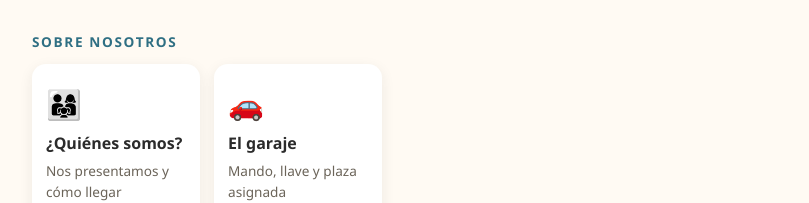
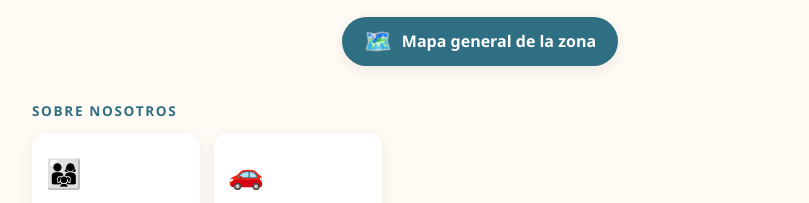
Before and after one commit to aMendizabalOsa/home-exchange-zarautz, a plain HTML site: page index.html in a window 1280 px wide. Shown: the part 595-798 px from the top of the page, without its empty margins (160-969 px from the left). Drawn offline with Linux system fonts and the light colour scheme.

Commit message:
Se incluye mapa general en la portada

```diff
--- a/assets/css/style.css
+++ b/assets/css/style.css
@@ -80,6 +80,25 @@ a:hover { text-decoration: underline; }
 .hero-text { text-align: center; margin-top: 26px; }
 .hero-text h1 { margin: 0 0 8px; font-size: clamp(1.5rem, 4vw, 2.2rem); color: var(--color-ink); }
 .hero-text .tagline { margin: 0 auto; max-width: 46ch; color: var(--color-muted); font-size: 1.05rem; }
+
+/* Acceso al mapa general desde la portada */
+.map-cta {
+  display: flex;
+  align-items: center;
+  justify-content: center;
+  gap: 10px;
+  width: fit-content;
+  margin: 20px auto 0;
+  padding: 12px 22px;
+  background: var(--color-sea);
+  color: #fff;
+  border-radius: 999px;
+  font-weight: 700;
+  box-shadow: var(--shadow);
+  transition: transform 0.15s ease, box-shadow 0.15s ease;
+}
+.map-cta:hover { transform: translateY(-2px); box-shadow: 0 8px 20px rgba(43,43,43,0.16); text-decoration: none; }
+.map-cta-icon { font-size: 1.4rem; line-height: 1; }
 
 /* Top nav (secondary pages) */
 .top-bar {
--- a/assets/js/render-home.js
+++ b/assets/js/render-home.js
@@ -28,6 +28,7 @@
     setText("#site-title", I18N.t(strings.siteTitle));
     setText("#site-tagline", I18N.t(strings.tagline));
     setText("#site-footer", I18N.t(strings.footer));
+    setText("#map-cta-text", I18N.t(strings.mapCta));
     var switcher = document.getElementById("lang-switcher");
     if (switcher) I18N.renderSwitcher(switcher);
   }
--- a/data/strings.json
+++ b/data/strings.json
@@ -1,6 +1,6 @@
 {
   "siteUrl": "https://amendizabalosa.github.io/home-exchange-zarautz/",
-  "myMapsEmbedUrl": "https://www.google.com/maps/d/embed?mid=1mx1IKQ8nXuy35l-1IYd5O1Mgbk9s8kw",
+  "myMapsEmbedUrl": "https://www.google.com/maps/d/embed?mid=1mx1IKQ8nXuy35l-1IYd5O1Mgbk9s8kw&ll=43.27657296708176%2C-2.1332200000000023&z=12",
   "siteTitle": { "es": "Ongi etorri — ¡Bienvenidos a casa!", "en": "Ongi etorri — Welcome Home!", "fr": "Ongi etorri — Bienvenue chez nous !" },
   "tagline": { "es": "La casa de Maren, Maitane y Anjel en Zarautz — toda la casa es vuestra", "en": "Maren, Maitane & Anjel's home in Zarautz — the whole house is yours", "fr": "La maison de Maren, Maitane et Anjel à Zarautz — toute la maison est à vous" },
   "backLink": { "es": "← Volver", "en": "← Back", "fr": "← Retour" },
@@ -17,6 +17,7 @@
   "printButton": { "es": "🖨️ Imprimir / Guardar como PDF", "en": "🖨️ Print / Save as PDF", "fr": "🖨️ Imprimer / Enregistrer en PDF" },
   "qrCaption": { "es": "Escanea este código para abrir la guía en tu móvil", "en": "Scan this code to open the guide on your phone", "fr": "Scannez ce code pour ouvrir le guide sur votre téléphone" },
   "openMapLink": { "es": "Ver en el mapa →", "en": "View on map →", "fr": "Voir sur la carte →" },
+  "mapCta": { "es": "Mapa general de la zona", "en": "Area overview map", "fr": "Carte générale de la région" },
   "wifiNetworkLabel": { "es": "Red", "en": "Network", "fr": "Réseau" },
   "wifiPasswordLabel": { "es": "Contraseña", "en": "Password", "fr": "Mot de passe" }
 }
--- a/index.html
+++ b/index.html
@@ -32,6 +32,11 @@
     <p class="tagline" id="site-tagline">Tu intercambio de casa en Zarautz</p>
   </div>
 
+  <a class="map-cta" href="map.html">
+    <span class="map-cta-icon" aria-hidden="true">🗺️</span>
+    <span id="map-cta-text">Mapa general de la zona</span>
+  </a>
+
   <div id="categories"></div>
 
   <footer class="site-footer" id="site-footer"></footer>
```
